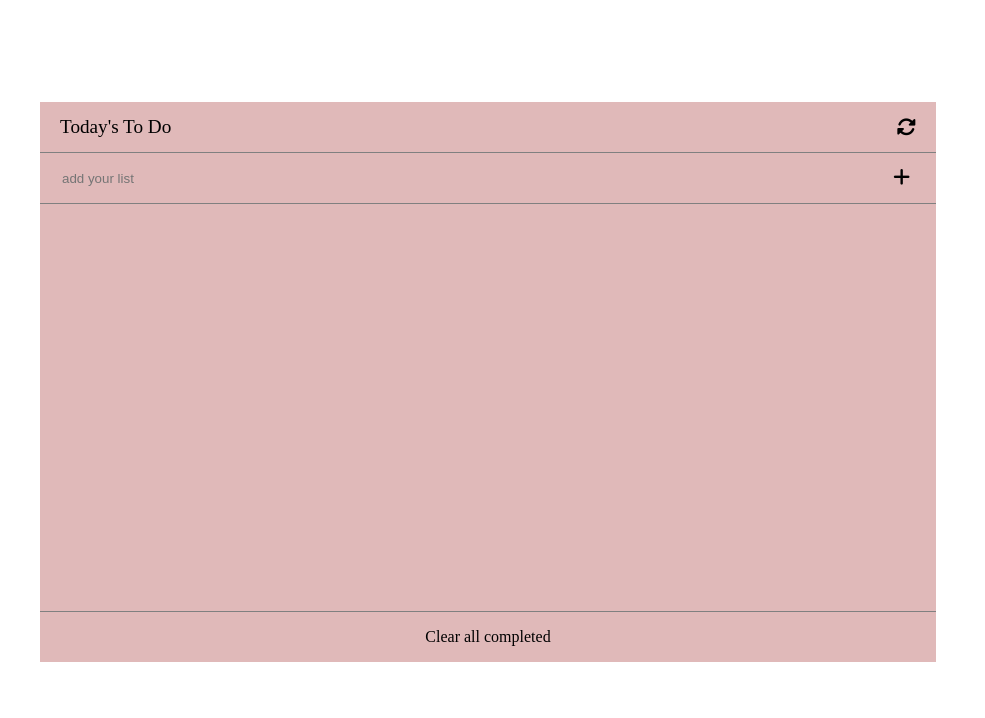
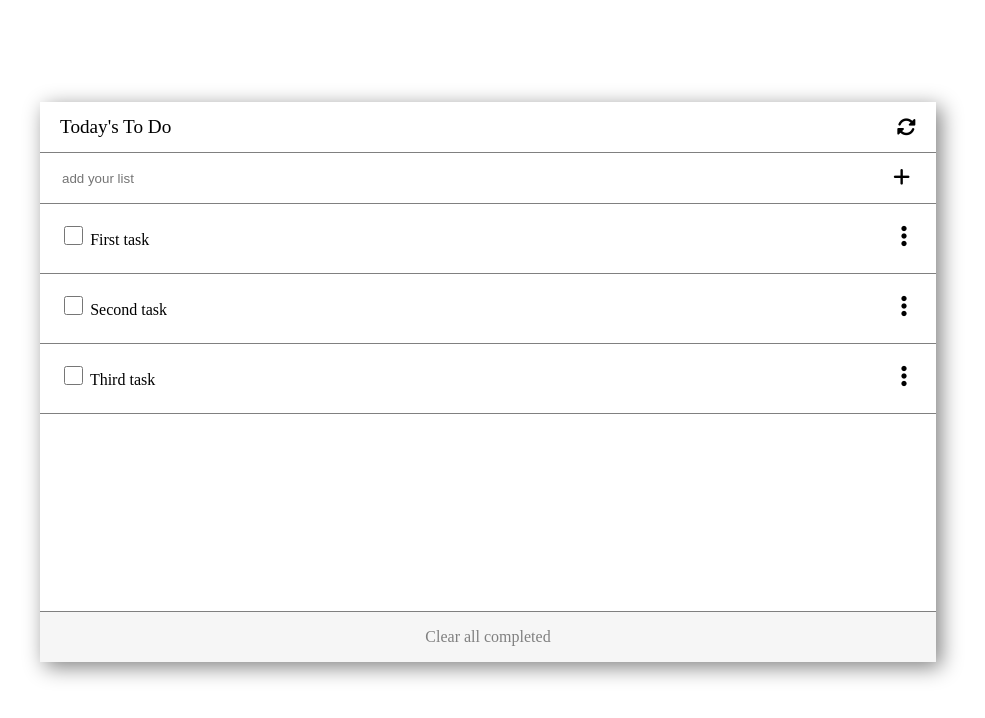
Before and after one commit to benwmx/To-Do-Old, a website built with webpack: page src/index-src.html in a window 1280 px wide. Shown: the whole page, without its empty margins (152-1137 px from the left). Built offline with nearby package versions, Linux system fonts and the light colour scheme.

Commit message:
Add style to the List

```diff
--- a/src/index-src.html
+++ b/src/index-src.html
@@ -16,9 +16,9 @@
       <input type="text" name="add-list" id="add-list" placeholder="add your list">
       <button type="submit" class="submit" id="submit"><i class="fas fa-plus"></i></button>
     </form>
-    <div class="list" id="list">
+    <ul class="list" id="list">
 
-    </div>
+    </ul>
     <div id="clear-list" class="clear">
       <p>Clear all completed</p>
     </div>
--- a/src/main-src.js
+++ b/src/main-src.js
@@ -21,22 +21,21 @@ const tasks = [
 
 function showList(tasksList) {
   const listDiv = document.getElementById('list');
-  for (let i = 0; i < tasksList.length; i += 1) {
+  for (let index = 0; index < tasksList.length; index += 1) {
     const check = document.createElement('input');
     const task = document.createElement('li');
     const i = document.createElement('i');
     const description = document.createElement('p');
     check.type = 'checkbox';
-    console.log( tasksList[i]);
-    check.checked = tasksList[i].completed;
+    check.checked = tasksList[index].completed;
     i.className = 'fas fa-ellipsis-v';
     description.className = 'description';
     description.appendChild(check);
-    // description.innerHTML += ` ${tasksList[i].description}`;
+    description.innerHTML += ` ${tasksList[index].description}`;
     task.appendChild(description);
     task.appendChild(i);
     listDiv.appendChild(task);
   }
 }
 
-showList([{nam : 'task', description:'fsss',}, {name : 'task', description : 'task description'}]);
+showList(tasks);
--- a/src/style-src.css
+++ b/src/style-src.css
@@ -15,10 +15,10 @@ i {
   overflow-y: auto;
   display: flex;
   flex-flow: column;
-  background-color: #e0b9b9;
   width: 70%;
   height: 70%;
   margin: 8% auto;
+  box-shadow: 5px 5px 20px grey;
 }
 
 .list-container .title {
@@ -44,7 +44,6 @@ i {
   margin-left: 20px;
   width: 80%;
   min-height: 45px;
-  background-color: #e0b9b9
 }
 
 .list-container .add button {
@@ -55,6 +54,7 @@ i {
 }
 
 .list-container .clear {
+  cursor: pointer;
   position: absolute;
   bottom: 0;
   right: 0;
@@ -62,6 +62,8 @@ i {
   min-height: 50px;
   text-align: center;
   border-top: 1px solid gray;
+  background-color: #f6f6f6;
+  color: grey;
 }
 
 .completed {
```
Also changed, not shown: dist/index.html, dist/main.js.
